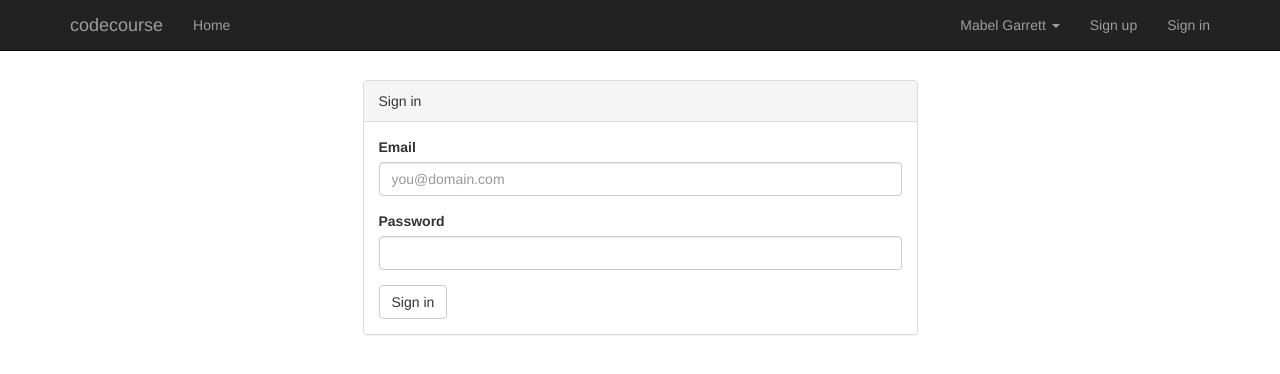
After one commit to Alienpruts/auth_with_slimphp_3, a PHP site: template resources/views/auth/signin.twig in a window 1280 px wide. The commit adds this page. Shown: the top 374 px of the page. Run offline with PHP 8.4, Linux system fonts and the light colour scheme; the template is opened without the code that fills it, so the values that code supplies are empty; some libraries are stand-ins or nearby versions.

Commit message:
Added 17-Getting_ready_to_signin

```diff
--- a/app/routes.php
+++ b/app/routes.php
@@ -9,3 +9,5 @@
 $app->get('/', 'HomeController:index')->setName('home');
 $app->get('/auth/signup', 'AuthController:getSignUp')->setName('auth.signup');
 $app->post('/auth/signup', 'AuthController:postSignUp');
+$app->get('/auth/signin', 'AuthController:getSignIn')->setName('auth.signin');
+$app->post('/auth/signin', 'AuthController:postSignIn');
--- /dev/null
+++ b/resources/views/auth/signin.twig
@@ -0,0 +1,39 @@
+{% extends 'templates/app.twig' %}
+
+{% block content %}
+
+    <div class="row">
+        <div class="col-md-6 col-md-offset-3">
+            <div class="panel panel-default">
+                <div class="panel-heading">Sign in</div>
+                <div class="panel-body">
+                    <form action="{{ path_for('auth.signin') }}" method="post" autocomplete="off">
+                        <div class="form-group {{ errors.email ? 'has-error' : '' }}">
+                            <label for="email">Email</label>
+                            <input type="email" name="email" id="email" placeholder="you@domain.com"
+                                   class="form-control" value="{{ old.email }}">
+                            {% if errors.email %}
+                                <span class="help-block">
+                                {{ errors.email | first }}
+                            </span>
+                            {% endif %}
+                        </div>
+                        <div class="form-group form-group {{ errors.password ? 'has-error' : '' }}">
+                            <label for="password">Password</label>
+                            <input type="password" name="password" id="password" class="form-control">
+                            {% if errors.password %}
+                                <span class="help-block">
+                                {{ errors.password | first }}
+                            </span>
+                            {% endif %}
+                        </div>
+                        <button type="submit" class="btn btn-default"> Sign in</button>
+
+                        {{ csrf.field | raw }}
+                    </form>
+                </div>
+            </div>
+        </div>
+    </div>
+
+{% endblock %}
```
Also changed, not shown: app/Controllers/Auth/AuthController.php (+12 -0 lines).
